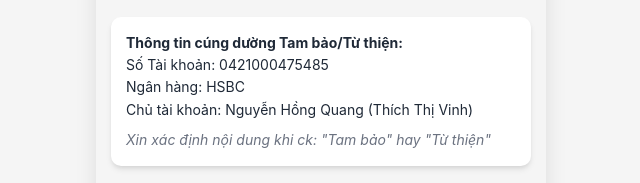
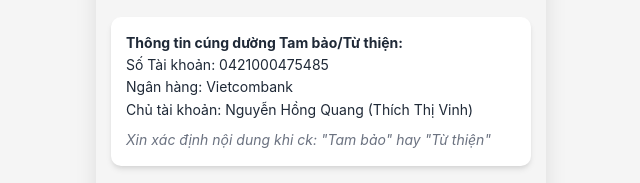
Before and after one commit to Buudapagoda/Thich_Thi_Vinh, a plain HTML site: page index.html in a window 1280 px wide. Shown: the part 501-684 px from the top of the page, 319-959 px from the left. Drawn offline with Linux system fonts and the light colour scheme.

Commit message:
Update index.html

```diff
--- a/index.html
+++ b/index.html
@@ -3,7 +3,7 @@
 <head>
     <meta charset="UTF-8">
     <meta name="viewport" content="width=device-width, initial-scale=1.0">
-    <title>Chùa Bửu Đà - Bio Profile - Thích Thị Vinh</title>
+    <title>Chùa Bửu Đà - Thích Thị Vinh</title>
     <link rel="stylesheet" href="https://cdnjs.cloudflare.com/ajax/libs/font-awesome/6.4.0/css/all.min.css">
     <style>
         :root {
@@ -323,7 +323,7 @@
             <div class="bank-details">
                 <strong>Thông tin cúng dường Tam bảo/Từ thiện:</strong><br>
                 Số Tài khoản: 0421000475485<br>
-                Ngân hàng: HSBC<br>
+                Ngân hàng: Vietcombank<br>
                 Chủ tài khoản: Nguyễn Hồng Quang (Thích Thị Vinh)<br>
                 <div class="bank-directive">Xin xác định nội dung khi ck: "Tam bảo" hay "Từ thiện"</div>
             </div>
```
